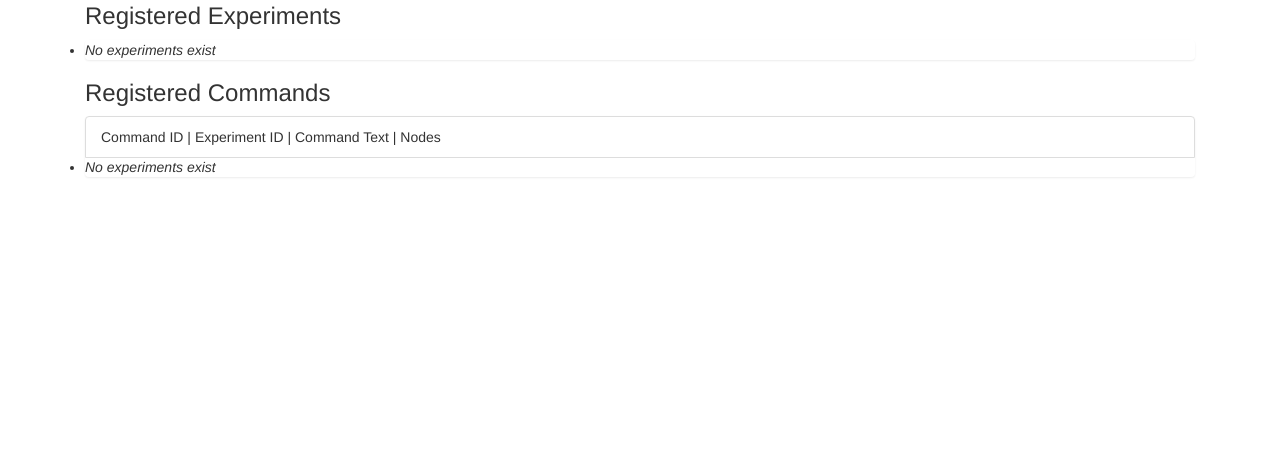
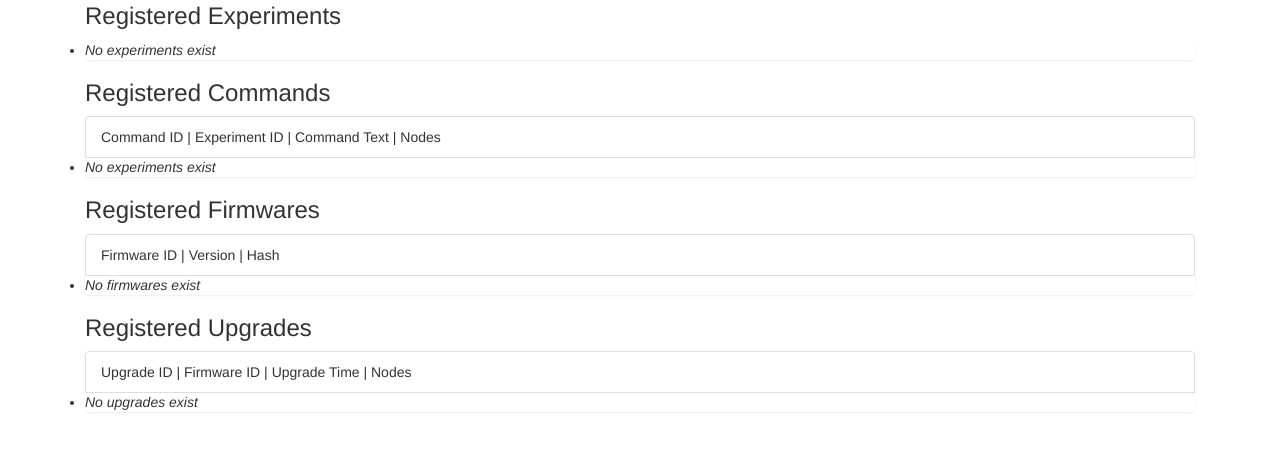
Before and after one commit to DPini/wibed-controller, a Flask app: template templates/dbdebug/list.html in a window 1280 px wide. Shown: the part 153-605 px from the top of the page. Run offline with Flask 2, Linux system fonts and the light colour scheme; the template is opened without the code that fills it, so the values that code supplies are empty; parts of the project's set-up code (start-up, migrations or seed data) failed here and were passed over.

Commit message:
Adding debug information about firmwares and upgrades

```diff
--- a/blueprints/dbdebug.py
+++ b/blueprints/dbdebug.py
@@ -8,6 +8,8 @@ from database import db
 from models.node import Node
 from models.experiment import Experiment
 from models.command import Command
+from models.firmware import Upgrade, Firmware
+
 
 bpDb = Blueprint("dbdebug", __name__, template_folder="../templates")
 
@@ -20,5 +22,7 @@ def list():
     nodes = Node.query.all()
     experiments = Experiment.query.all()
     commands = Command.query.all()
+    upgrades = Upgrade.query.all()
+    firmwares  = Firmware.query.all()
 
-    return render_template("dbdebug/list.html", nodes=nodes, experiments=experiments, commands=commands)
+    return render_template("dbdebug/list.html", nodes=nodes, experiments=experiments, commands=commands, upgrades=upgrades, firmwares= firmwares)
--- a/templates/dbdebug/list.html
+++ b/templates/dbdebug/list.html
@@ -34,5 +34,33 @@
     {% endfor %}
     </ul>
 
+    <h3>Registered Firmwares</h3>
+    <ul class="list-group">
+	<li class="list-group-item">
+	Firmware ID | Version | Hash
+    	</li>
+    {% for fir in firmwares %}
+        <li class="list-group-item">
+	{{fir.id}} | {{fir.version}} |  {{fir.hash}}
+        </li>
+    {% else %}
+        <li><em>No firmwares exist</em></li>
+    {% endfor %}
+    </ul>
+
+    <h3>Registered Upgrades</h3>
+    <ul class="list-group">
+	<li class="list-group-item">
+	Upgrade ID | Firmware ID | Upgrade Time | Nodes
+    	</li>
+    {% for upg in upgrades %}
+        <li class="list-group-item">
+	{{upg.id}} | {{upg.firmwareId}} |  {{upg.upgradeTime}} |  {% for node in upg.nodes.all() %} {{node.id}}  {% endfor %}
+        </li>
+    {% else %}
+        <li><em>No upgrades exist</em></li>
+    {% endfor %}
+    </ul>
+
 
 {% endblock %}
```
